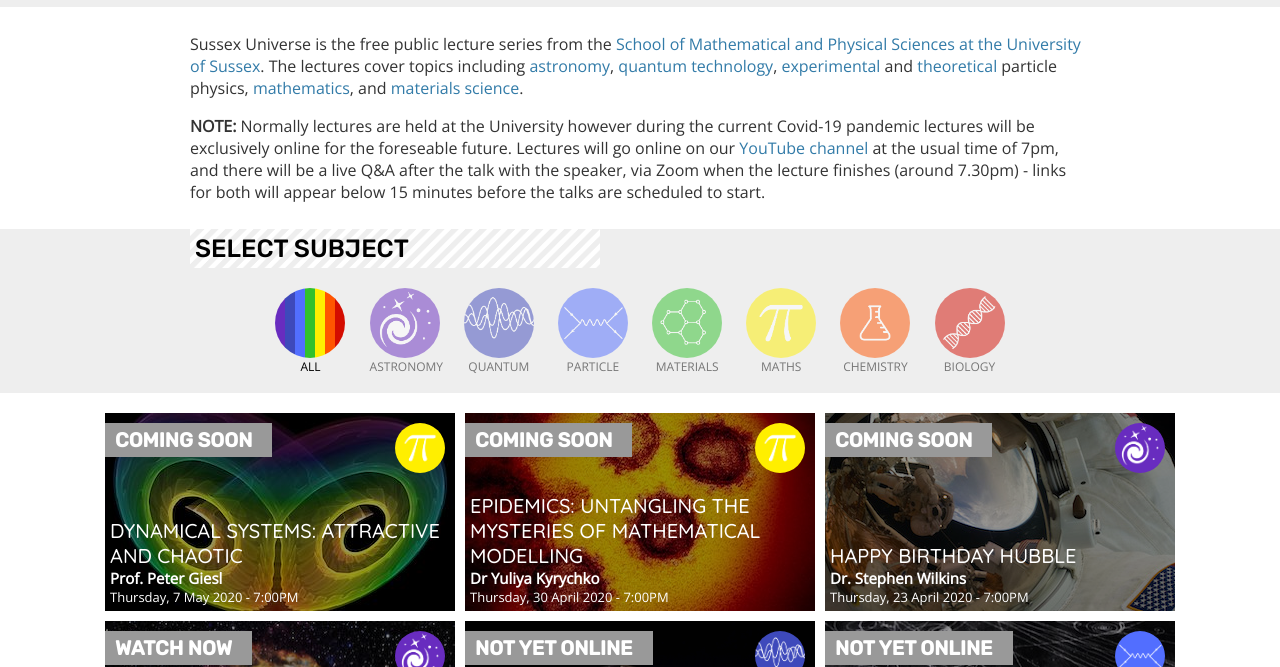
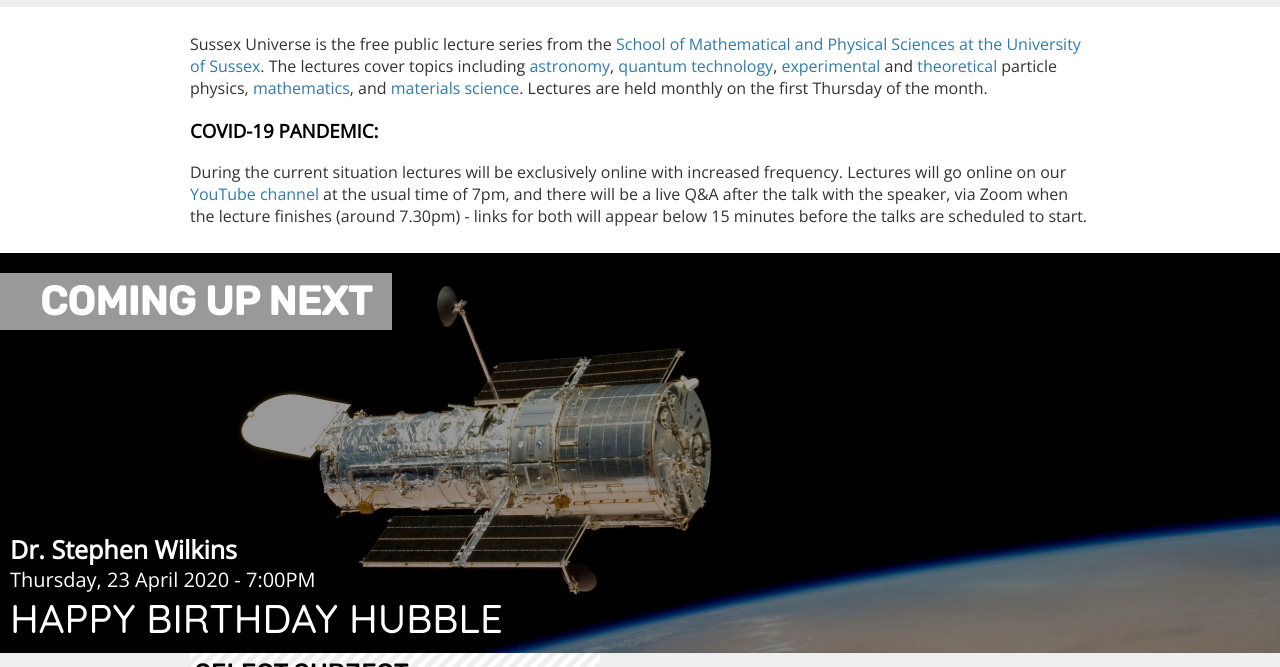
Before and after one commit to sussexuniverse/sussexuniverse.github.io, a plain HTML site: page index.html in a window 1280 px wide. Shown: the part 133-800 px from the top of the page. Drawn offline with nearby package versions, Linux system fonts and the light colour scheme; a web font is replaced by a local one.

Commit message:
added next lecture section

```diff
--- a/css/index.css
+++ b/css/index.css
@@ -104,6 +104,125 @@ a {
   width:90%;
   max-width: 900px;
 }
+
+
+#next_talk_container {
+  width: 100%;
+  background-color: #F8F8F8;
+  background-color: #F8F8F8;
+  }
+
+  #next_talk {
+    position:relative;
+    margin: auto;
+    width: 100%;
+    height: 400px;
+    max-height: 400px;
+    /* max-width: 600px; */
+    background-color: #000;
+    vertical-align: text-bottom;
+    cursor: pointer;
+    overflow:hidden;
+    /* background-repeat:no-repeat;
+    background-position: center;
+    background-size: cover; */
+    }
+
+#next_talk_image {
+  position: relative;
+  opacity: 0.6;
+  width: 100%;
+  height: 100%;
+  background-repeat:no-repeat;
+  background-position: center;
+  background-size: cover;
+}
+
+
+#next_talk_info {
+  font-family: 'Open Sans', sans-serif;
+  color: #FFF;
+  position: absolute;
+  bottom:0px;
+  padding:10px;
+}
+
+
+#next_talk_status
+{ font-family: 'Rubik', sans-serif;
+  color: #FFF;
+  position: absolute;
+  padding: 5px 20px 5px 40px;
+  font-size: 40;
+  font-weight: bold;
+  top:20px;
+  background-color: #999;
+  opacity:1.0;
+  border:1px;
+  border-color: #FFF;
+}
+
+
+.talk_status {
+  font-family: 'Rubik', sans-serif;
+  color: #FFF;
+  position: absolute;
+  padding: 5px 20px 5px 10px;
+  font-size: 20;
+  font-weight: bold;
+  top:10px;
+  background-color: #999;
+  opacity:1.0;
+  border:1px;
+  border-color: #FFF;
+}
+
+#next_talk_title {
+  font-family: 'Quicksand', sans-serif;
+  text-transform: uppercase;
+  font-size: 40;
+}
+
+#next_talk_speaker {
+  font-weight: bold;
+  /* text-transform: uppercase; */
+  font-size: 25;
+}
+
+#next_talk_date {
+  font-size: 20;
+}
+
+#next_talk_website {
+  font-size: 16;
+  font-weight: bold;
+}
+
+#next_talk_zoom {
+  font-size: 16;
+  font-weight: bold;
+}
+
+/* #next_talk_abstract {
+  font-size: 16;
+} */
+
+
+
+
+
+
+
+
+
+
+
+
+
+
+
+
+
 
 
 #subjects_container {
--- a/index.html
+++ b/index.html
@@ -33,10 +33,31 @@
 
   <div id="about_container">
   <div id="about">
-    <p> Sussex Universe is the free public lecture series from the <a href="http://www.sussex.ac.uk/mps/">School of Mathematical and Physical Sciences at the University of Sussex</a>. The lectures cover topics including <a href="http://www.sussex.ac.uk/astronomy/">astronomy</a>, <a href="https://www.sussex.ac.uk/research/centres/sussex-centre-for-quantum-technologies/">quantum technology</a>, <a href="https://www.sussex.ac.uk/epp/">experimental</a> and <a href="https://www.sussex.ac.uk/tpp/">theoretical</a> particle physics, <a href="http://www.sussex.ac.uk/maths/">mathematics</a>, and <a href="https://www.sussex.ac.uk/materials-physics/">materials science</a>.</p>
-    <p> <b>NOTE:</b> Normally lectures are held at the University however during the current Covid-19 pandemic lectures will be exclusively online for the foreseable future. Lectures will go online on our <a href="https://www.youtube.com/channel/UC0EJg0QOaBzolMegQFd5Xww">YouTube channel</a> at the usual time of 7pm, and there will be a live Q&A after the talk with the speaker, via Zoom when the lecture finishes (around 7.30pm) - links for both will appear below 15 minutes before the talks are scheduled to start.</p>
+    <p> Sussex Universe is the free public lecture series from the <a href="http://www.sussex.ac.uk/mps/">School of Mathematical and Physical Sciences at the University of Sussex</a>. The lectures cover topics including <a href="http://www.sussex.ac.uk/astronomy/">astronomy</a>, <a href="https://www.sussex.ac.uk/research/centres/sussex-centre-for-quantum-technologies/">quantum technology</a>, <a href="https://www.sussex.ac.uk/epp/">experimental</a> and <a href="https://www.sussex.ac.uk/tpp/">theoretical</a> particle physics, <a href="http://www.sussex.ac.uk/maths/">mathematics</a>, and <a href="https://www.sussex.ac.uk/materials-physics/">materials science</a>. Lectures are held monthly on the first Thursday of the month.</p>
+
+    <h3>COVID-19 PANDEMIC:</H3>
+    <p> During the current situation lectures will be exclusively online with increased frequency. Lectures will go online on our <a href="https://www.youtube.com/channel/UC0EJg0QOaBzolMegQFd5Xww">YouTube channel</a> at the usual time of 7pm, and there will be a live Q&A after the talk with the speaker, via Zoom when the lecture finishes (around 7.30pm) - links for both will appear below 15 minutes before the talks are scheduled to start.</p>
   </div>
   </div>
+
+
+  <div id="next_talk_container">
+  <div id="next_talk">
+
+    <div id="next_talk_image"></div>
+    <div id="next_talk_status">COMING UP NEXT</div>
+
+    <div id="next_talk_info">
+      <span id="next_talk_speaker"></span><br>
+      <span id="next_talk_date"></span><br>
+      <span id="next_talk_title"></span>
+    </div>
+
+  </div>
+  </div>
+
+
+
 
   <div id="subjects_container">
   <div id="select_container"><div id="select">SELECT SUBJECT</div></div>
--- a/js/index.js
+++ b/js/index.js
@@ -96,6 +96,10 @@ function make_ALL_talk_list() {
       txt += '<div class="talk_status">NOT YET ONLINE</div>';
     }
 
+    if (status=='0') {
+      show_next_talk(i);
+    }
+
     txt += '<div class="talk_subject" style="background-color: #'+colors[subject]+';"><img style="width:50px;" src="images/subjects/'+subject+'@4x.png"></div>';
     txt += '<div class="talk_info">';
     txt += '<span class="talk_title">'+x[i].childNodes[0].nodeValue+'</span><br>';
@@ -113,6 +117,25 @@ function make_ALL_talk_list() {
 
 
 }
+
+
+
+function show_next_talk(i) {
+
+  // document.getElementById("next_talk_image").innerHTML = '<img width="100%" src="images/talks/'+xmlDoc.getElementsByTagName('name')[i].childNodes[0].nodeValue+'@banner.jpg">';
+
+  document.getElementById("next_talk").addEventListener("click", function() {show_talk(i);});
+
+  $("#next_talk_image").css("background-image", "url('images/talks/"+xmlDoc.getElementsByTagName('name')[i].childNodes[0].nodeValue+"@banner.jpg')");
+
+  // document.getElementById("next_talk_zoom").innerHTML = 'Live Q&#38;A on <a href="'+xmlDoc.getElementsByTagName('zoom')[i].childNodes[0].nodeValue+'">Zoom</a>';
+  // document.getElementById("next_talk_website").innerHTML = 'Watch live on <a href="https://www.youtube.com/channel/UC0EJg0QOaBzolMegQFd5Xww">YouTube</a> from 7pm';
+  document.getElementById("next_talk_speaker").innerHTML = xmlDoc.getElementsByTagName('speaker')[i].childNodes[0].nodeValue;
+  document.getElementById("next_talk_date").innerHTML = xmlDoc.getElementsByTagName('date')[i].childNodes[0].nodeValue;
+  document.getElementById("next_talk_title").innerHTML = xmlDoc.getElementsByTagName('title')[i].childNodes[0].nodeValue;
+}
+
+
 
 
 function show_talk(i) {
```
Also changed, not shown: images/talks/happy-birthday-hubble@banner.jpg (added).
